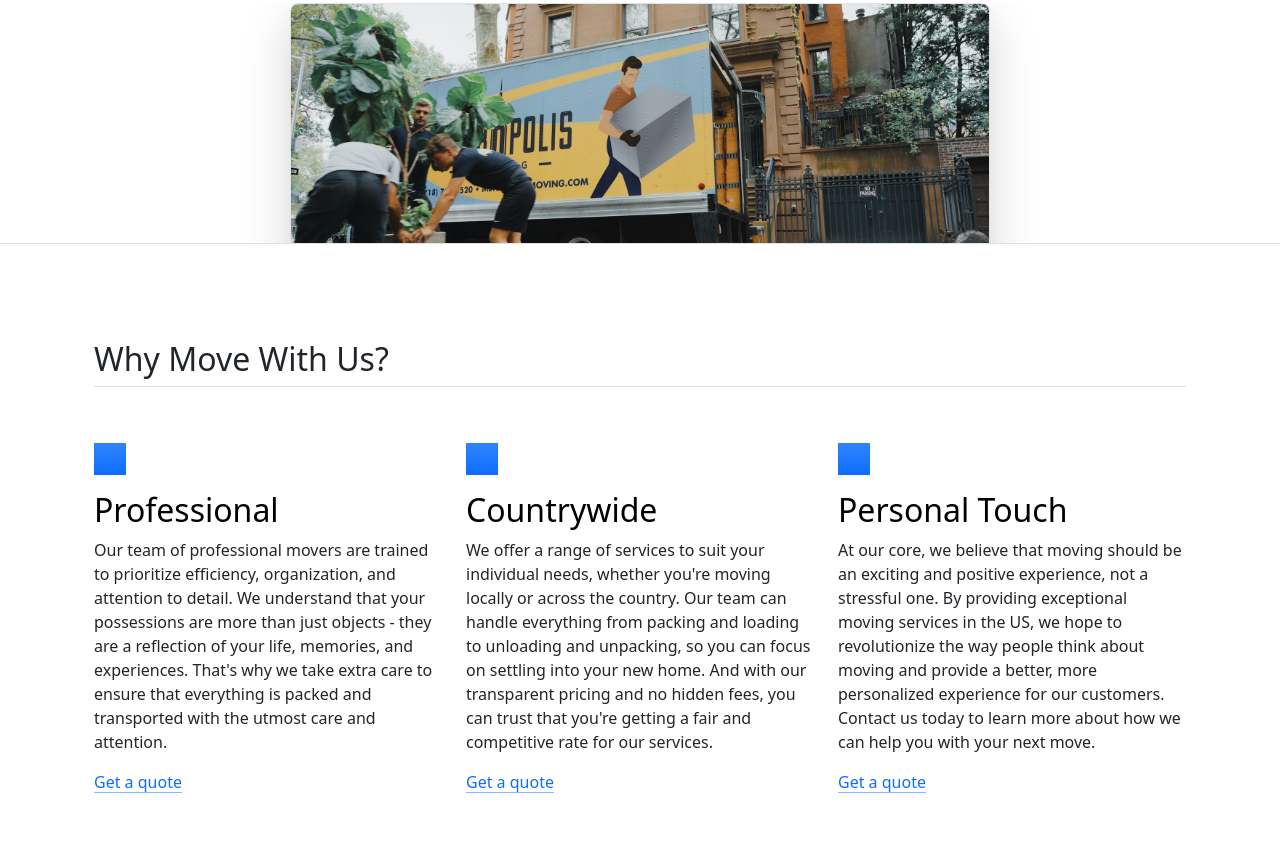
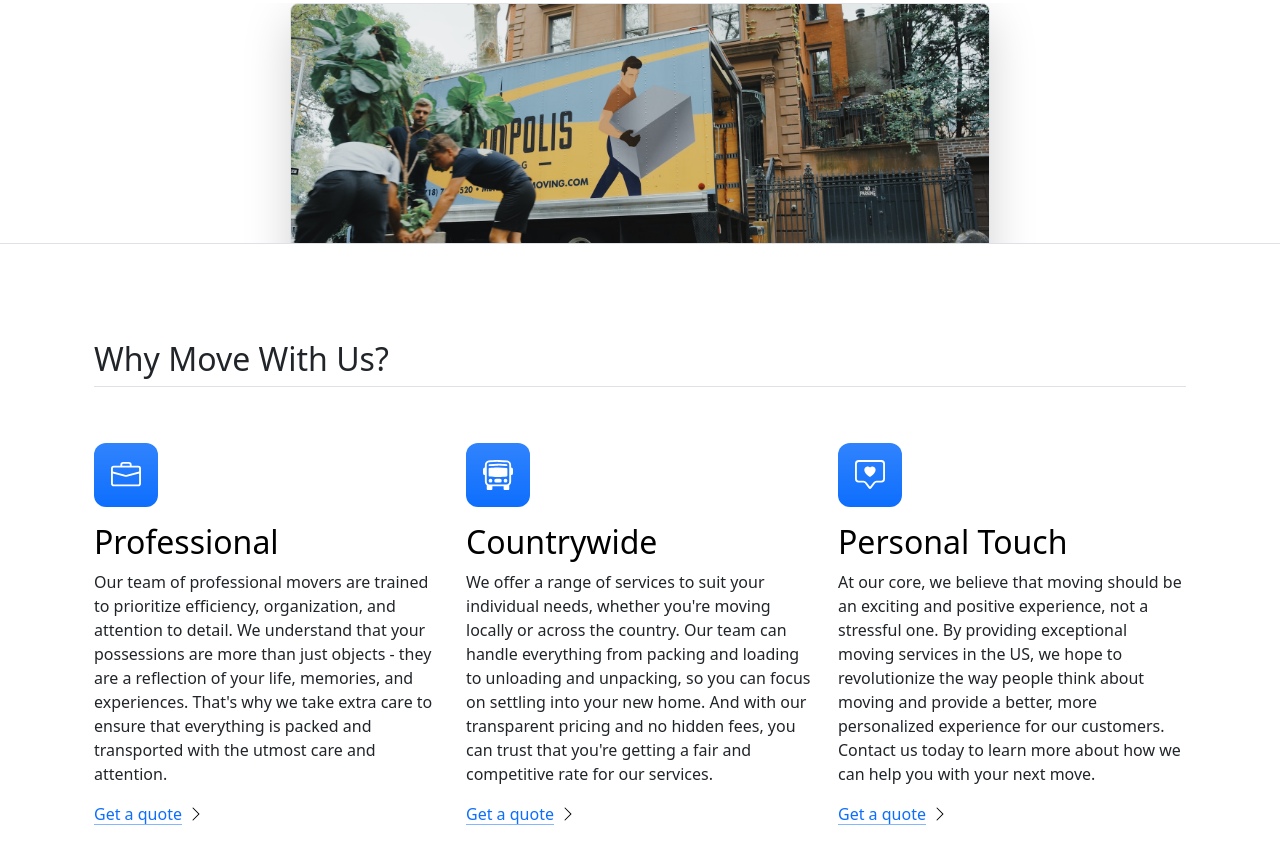
Before and after one commit to armanali13000/Move-It-Website, a plain HTML site: page index.html in a window 1280 px wide. Shown: the part 496-1360 px from the top of the page. Drawn offline with nearby package versions, Linux system fonts and the light colour scheme.

Commit message:
adding Feature Section

```diff
--- a/index.html
+++ b/index.html
@@ -8,7 +8,12 @@
   <link href="https://cdn.jsdelivr.net/npm/bootstrap@5.3.0-alpha2/dist/css/bootstrap.min.css" rel="stylesheet"
     integrity="sha384-aFq/bzH65dt+w6FI2ooMVUpc+21e0SRygnTpmBvdBgSdnuTN7QbdgL+OapgHtvPp" crossorigin="anonymous">
   <style>
-
+    .feature-icon
+    {
+    width: 4rem;
+    height: 4rem;
+    border-radius: .75rem;
+    }
   </style>
 </head>
 
@@ -72,35 +77,35 @@
     <div class="row g-4 py-5 row-cols-1 row-cols-lg-3">
       <div class="feature col">
         <div class="feature-icon d-inline-flex align-items-center justify-content-center text-bg-primary bg-gradient fs-2 mb-3">
-          <svg class="bi" width="1em" height="1em"><use xlink:href="#collection"></use></svg>
+          <img src="/briefcase.svg" alt="briefcase" height="30">
         </div>
         <h3 class="fs-2 text-body-emphasis">Professional</h3>
         <p>Our team of professional movers are trained to prioritize efficiency, organization, and attention to detail. We understand that your possessions are more than just objects - they are a reflection of your life, memories, and experiences. That's why we take extra care to ensure that everything is packed and transported with the utmost care and attention.</p>
         <a href="#" class="icon-link">
           Get a quote
-          <svg class="bi"><use xlink:href="#chevron-right"></use></svg>
+          <img src="/chevron-right.svg" alt="">
         </a>
       </div>
       <div class="feature col">
         <div class="feature-icon d-inline-flex align-items-center justify-content-center text-bg-primary bg-gradient fs-2 mb-3">
-          <svg class="bi" width="1em" height="1em"><use xlink:href="#people-circle"></use></svg>
+          <img src="/bus-front.svg" alt="bus-front" height="30">
         </div>
         <h3 class="fs-2 text-body-emphasis">Countrywide</h3>
         <p>We offer a range of services to suit your individual needs, whether you're moving locally or across the country. Our team can handle everything from packing and loading to unloading and unpacking, so you can focus on settling into your new home. And with our transparent pricing and no hidden fees, you can trust that you're getting a fair and competitive rate for our services.</p>
         <a href="#" class="icon-link">
           Get a quote
-          <svg class="bi"><use xlink:href="#chevron-right"></use></svg>
+          <img src="/chevron-right.svg" alt="">
         </a>
       </div>
       <div class="feature col">
         <div class="feature-icon d-inline-flex align-items-center justify-content-center text-bg-primary bg-gradient fs-2 mb-3">
-          <svg class="bi" width="1em" height="1em"><use xlink:href="#toggles2"></use></svg>
+          <img src="/chat-square-heart.svg" alt="chat-square-heart" height="30">
         </div>
         <h3 class="fs-2 text-body-emphasis">Personal Touch</h3>
         <p>At our core, we believe that moving should be an exciting and positive experience, not a stressful one. By providing exceptional moving services in the US, we hope to revolutionize the way people think about moving and provide a better, more personalized experience for our customers. Contact us today to learn more about how we can help you with your next move.</p>
         <a href="#" class="icon-link">
           Get a quote
-          <svg class="bi"><use xlink:href="#chevron-right"></use></svg>
+          <img src="/chevron-right.svg" alt="">
         </a>
       </div>
     </div>
```
